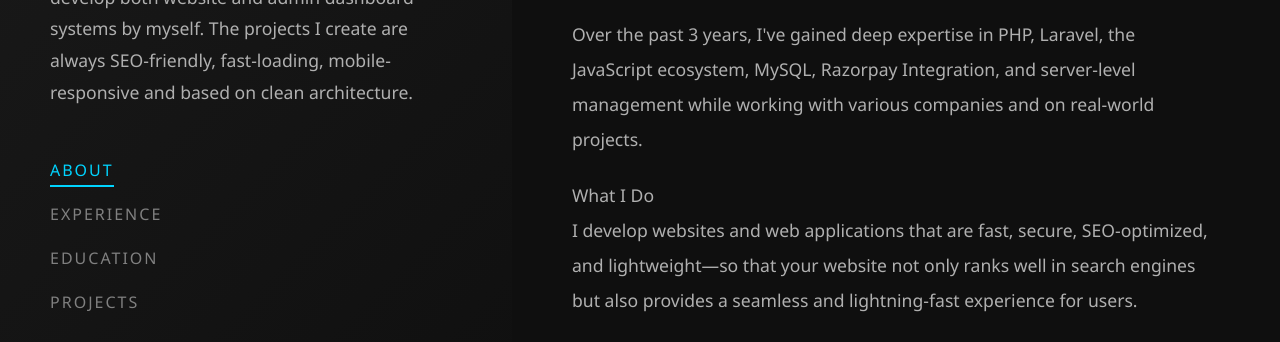
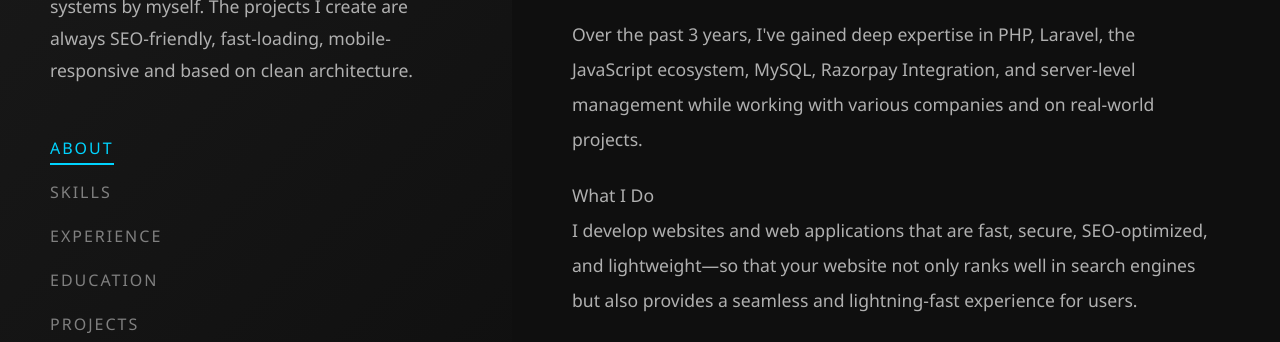
Before and after one commit to amangitthub/aman-portfolio, a plain HTML site: page index.html in a window 1280 px wide. Shown: the part 296-638 px from the top of the page. Drawn offline with nearby package versions, Linux system fonts and the light colour scheme.

Commit message:
aman portfolio

```diff
--- a/index.html
+++ b/index.html
@@ -20,6 +20,7 @@
             </p>
             <ul class="nav-menu">
                <li><a href="#about" class="active">About</a></li>
+               <li><a href="#skills" class="active">Skills</a></li>
                <li><a href="#experience">Experience</a></li>
                <li><a href="#education">Education</a></li>
                <li><a href="#projects">Projects</a></li>
@@ -108,7 +109,7 @@
                   <img src="img/ajax.png" alt="2" width="30px">
                   <span>Ajax</span>
                </div>
-               \
+
                <div class="skill-item" data-category="learning">
                   <i class="fa-brands fa-react"></i>
                   <span>React.js</span>
```
